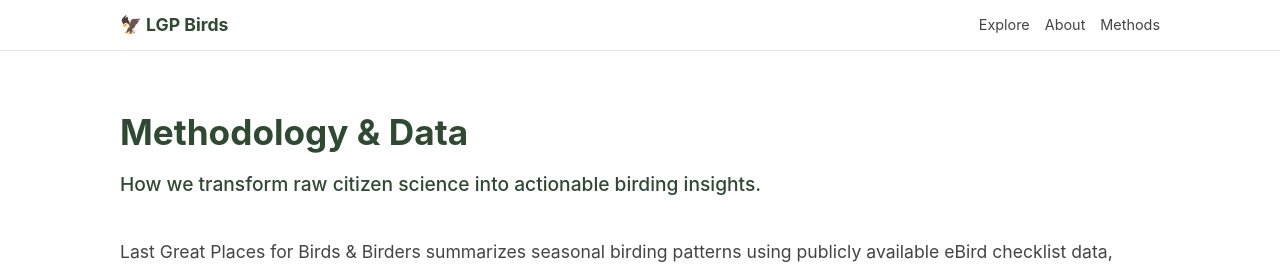
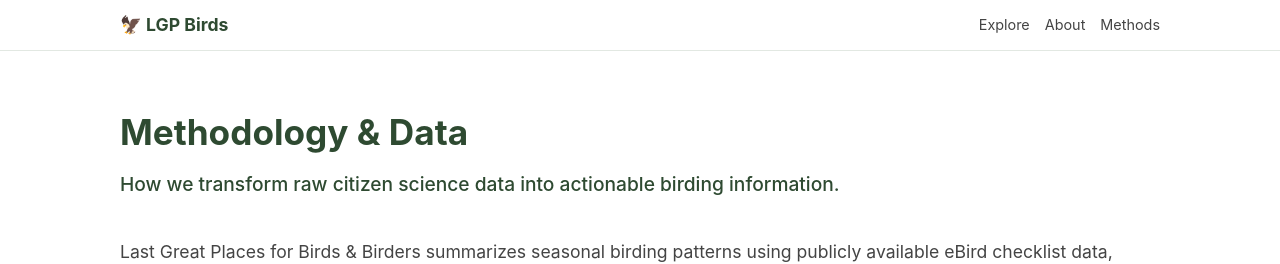
Before and after one commit to lastgreatplaces/LGP-Birds, a Next.js app: page /methods in a window 1280 px wide. Shown: the top 264 px of the page. Built offline with nearby package versions, Linux system fonts and the light colour scheme.

Commit message:
Update page.tsx

```diff
--- a/app/methods/page.tsx
+++ b/app/methods/page.tsx
@@ -6,7 +6,7 @@ export default function MethodsPage() {
       <header style={{ marginTop: '40px', marginBottom: '40px' }}>
         <h1>Methodology & Data</h1>
         <p style={{ fontSize: '1.2rem', color: '#2e4a31', fontWeight: '500' }}>
-          How we transform raw citizen science into actionable birding insights.
+          How we transform raw citizen science data into actionable birding information.
         </p>
       </header>
 
```
